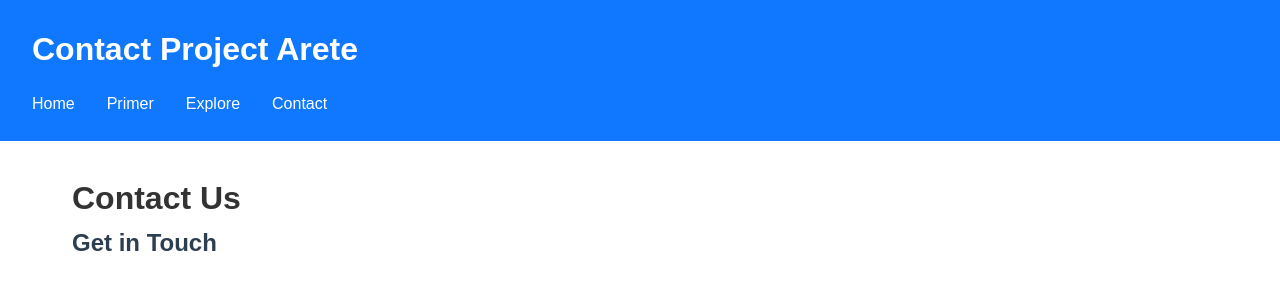
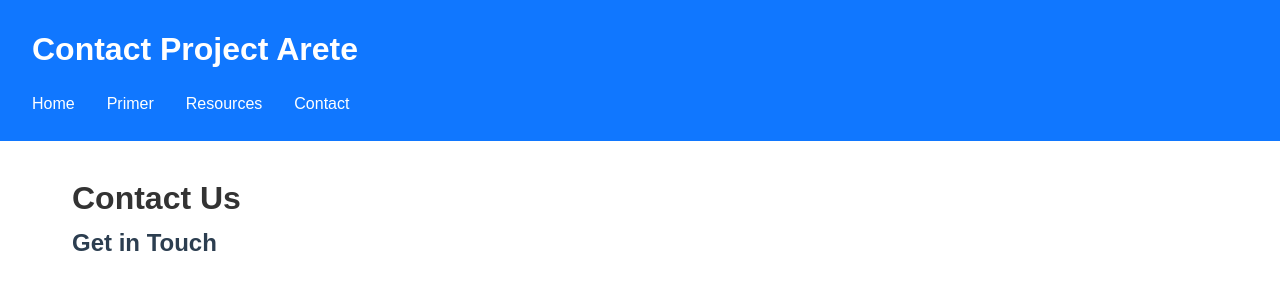
Before and after one commit to project-arete/website, a Jekyll site: the page contact.html, which Jekyll copies as it is, in a window 1280 px wide. Shown: the top 282 px of the page. Built offline with Jekyll 4.4.1, drawn with Linux system fonts in a browser that asks for light colours.

Commit message:
Update contact.html

```diff
--- a/contact.html
+++ b/contact.html
@@ -13,7 +13,7 @@
             <ul>
                 <li><a href="index.html">Home</a></li>
                 <li><a href="primer.html">Primer</a></li>
-                <li><a href="explore.html">Explore</a></li>
+                <li><a href="explore.html">Resources</a></li>
                 <li><a href="contact.html">Contact</a></li>
             </ul>
         </nav>
```
